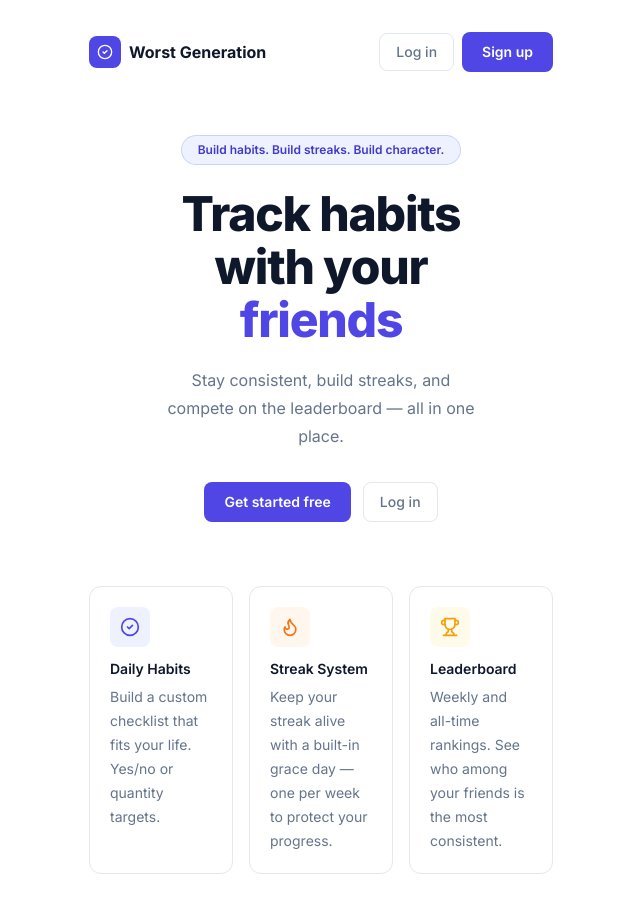
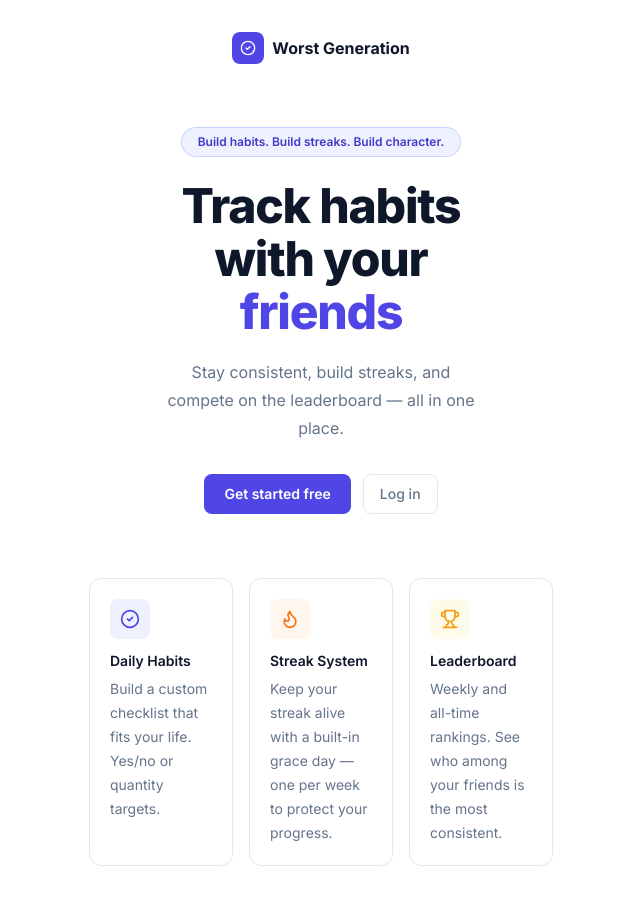
Before and after one commit to tintunnaing9810-rgb/wg-habbit, a Next.js app: page / in a window 1280 px wide. Shown: the top 912 px of the page, without its empty margins (319-959 px from the left). Built offline with nearby package versions, Linux system fonts and the light colour scheme; no server answers.

Commit message:
Remove duplicate nav login/signup buttons from landing page
https://claude.ai/code/session_015TbuCwKGX5Lwo1jJnhXppT

```diff
--- a/app/page.tsx
+++ b/app/page.tsx
@@ -11,16 +11,12 @@ export default async function HomePage() {
     <main className="relative flex min-h-screen flex-col overflow-hidden bg-white">
       <div className="relative z-10 mx-auto flex w-full max-w-lg flex-1 flex-col px-6 py-8">
         {/* Nav */}
-        <nav className="flex items-center justify-between">
+        <nav className="flex items-center justify-center">
           <div className="flex items-center gap-2">
             <div className="flex h-8 w-8 items-center justify-center rounded-lg bg-indigo-600">
               <CheckCircle2 className="h-4 w-4 text-white" />
             </div>
             <span className="text-base font-bold text-slate-900">Worst Generation</span>
-          </div>
-          <div className="flex items-center gap-2">
-            <Link href="/login" className="btn-ghost text-sm px-4 py-2">Log in</Link>
-            <Link href="/signup" className="btn-primary text-sm px-4 py-2">Sign up</Link>
           </div>
         </nav>
 
```
